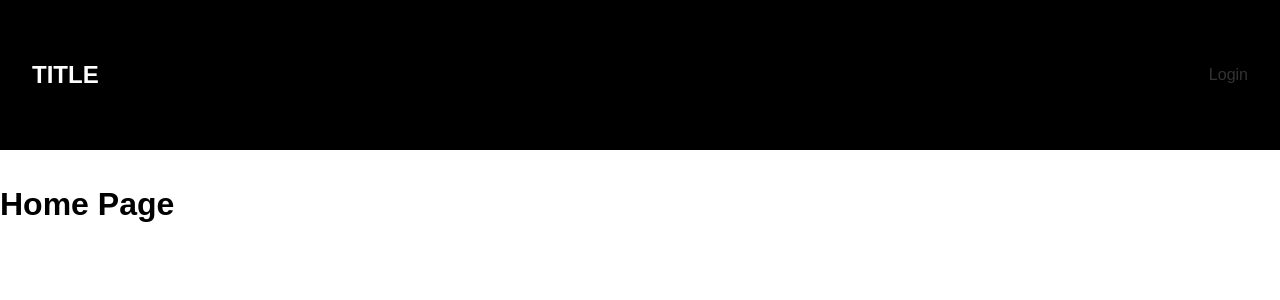
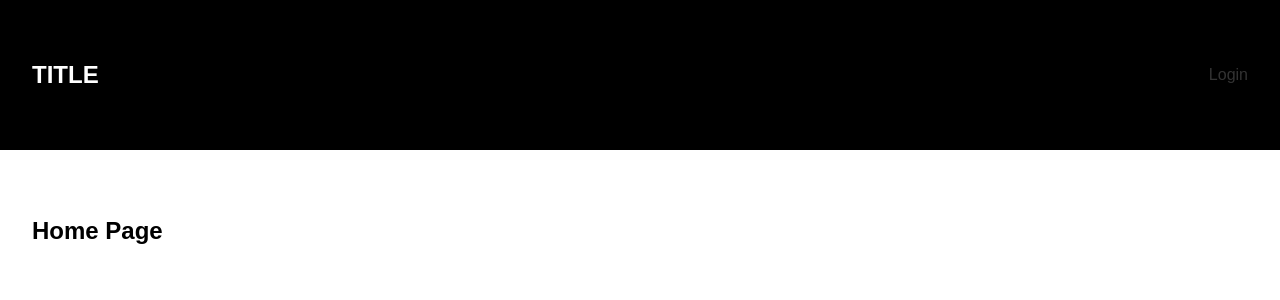
Before and after one commit to plake492/vue-auth-template, a Vue app: page /home in a window 1280 px wide. Shown: the top 300 px of the page. Built offline with nearby package versions, Linux system fonts and the light colour scheme.

Commit message:
Update basic html templates

```diff
--- a/src/views/Home.vue
+++ b/src/views/Home.vue
@@ -1,8 +1,8 @@
 <template>
-  <div>
+  <section>
     <h1>Home Page</h1>
     <p>{{ user }}</p>
-  </div>
+  </section>
 </template>
 
 <script>
--- a/src/views/Signup.vue
+++ b/src/views/Signup.vue
@@ -1,7 +1,7 @@
 <template>
-  <div>
+  <section>
     <h1>Signup</h1>
-  </div>
+  </section>
 </template>
 
 <script>
```
